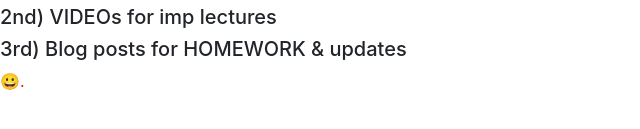
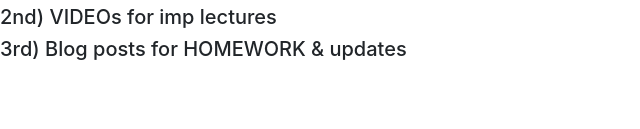
Before and after one commit to supermadeseven/supermi, a plain HTML site: page index.html in a window 1280 px wide. Shown: the part 235-364 px from the top of the page, 0-640 px from the left. Drawn offline with nearby package versions, Linux system fonts and the light colour scheme.

Commit message:
Update index.html

```diff
--- a/index.html
+++ b/index.html
@@ -47,7 +47,7 @@
     <h2 style="font-size: 20px;" style="margin-left: 30px;"class="animate__animated animate__fadeInLeft animate__slow animate__delay-2s">1st) Super-PDFs for PDF & images study material</h2>
     <h2 style="font-size: 20px;" style="margin-left: 30px;"class="animate__animated animate__fadeInLeft animate__slower animate__delay-2s">2nd) VIDEOs for imp lectures</h2>
     <h2 style="font-size: 20px;" style="margin-left: 30px;"class="animate__animated animate__fadeInLeft animate__delay-4s">3rd) Blog posts for HOMEWORK & updates</h2>
-    <p style="color:red;">&#128512;.</p>
+
 
     <div class="animate__animated animate__backInLeft animate__slower animate__delay-4s animate__repeat-3">This app will be updated with USEFUL content regularly</div>
   </body>
```
